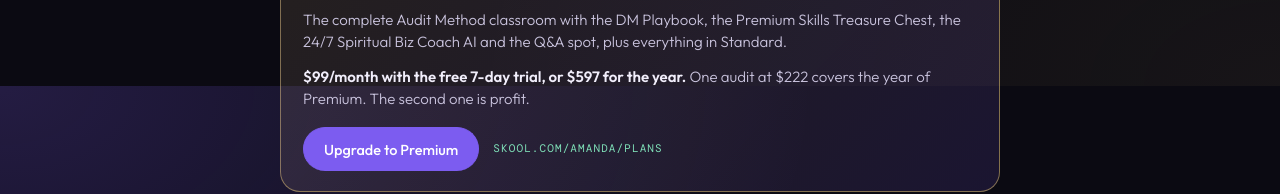
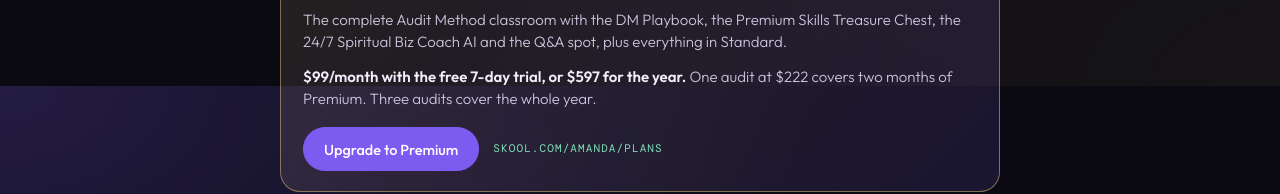
Before and after one commit to aefieldi/auditworkbookSBS, a plain HTML site: page index.html in a window 1280 px wide. Shown: the part 714-908 px from the top of the page. Drawn offline with nearby package versions, Linux system fonts and the light colour scheme.

Commit message:
Fix the audit math: one audit covers two months, three cover the year
Co-Authored-By: Claude Fable 5.1 <noreply@anthropic.com>

```diff
--- a/index.html
+++ b/index.html
@@ -289,7 +289,7 @@ ul.ck input:checked+label b{color:var(--muted);text-decoration:line-through;text
   <p class="jk">Build it faster in Premium</p>
   <h3>The templates, playbooks and skills behind every step of this workbook</h3>
   <p>The complete Audit Method classroom with the DM Playbook, the Premium Skills Treasure Chest, the 24/7 Spiritual Biz Coach AI and the Q&amp;A spot, plus everything in Standard.</p>
-  <p><b>$99/month with the free 7-day trial, or $597 for the year.</b> One audit at $222 covers the year of Premium. The second one is profit.</p>
+  <p><b>$99/month with the free 7-day trial, or $597 for the year.</b> One audit at $222 covers two months of Premium. Three audits cover the whole year.</p>
   <div class="jrow"><a class="btn" href="https://www.skool.com/amanda/plans" target="_blank" rel="noopener">Upgrade to Premium</a><small>skool.com/amanda/plans</small></div>
 </aside>
 </header>
@@ -568,7 +568,7 @@ ul.ck input:checked+label b{color:var(--muted);text-decoration:line-through;text
   <p class="jk">Build it faster in Premium</p>
   <h3>The templates, playbooks and skills behind every step of this workbook</h3>
   <p>The complete Audit Method classroom with the DM Playbook, the Premium Skills Treasure Chest, the 24/7 Spiritual Biz Coach AI and the Q&amp;A spot, plus everything in Standard.</p>
-  <p><b>$99/month with the free 7-day trial, or $597 for the year.</b> One audit at $222 covers the year of Premium. The second one is profit.</p>
+  <p><b>$99/month with the free 7-day trial, or $597 for the year.</b> One audit at $222 covers two months of Premium. Three audits cover the whole year.</p>
   <div class="jrow"><a class="btn" href="https://www.skool.com/amanda/plans" target="_blank" rel="noopener">Upgrade to Premium</a><small>skool.com/amanda/plans</small></div>
 </aside>
   <p>Share your draft audit offer <a href="https://www.skool.com/amanda" target="_blank" rel="noopener">in the community</a> for feedback and bring your questions. Premium members can submit questions for me through the Q&amp;A spot.</p>
```
